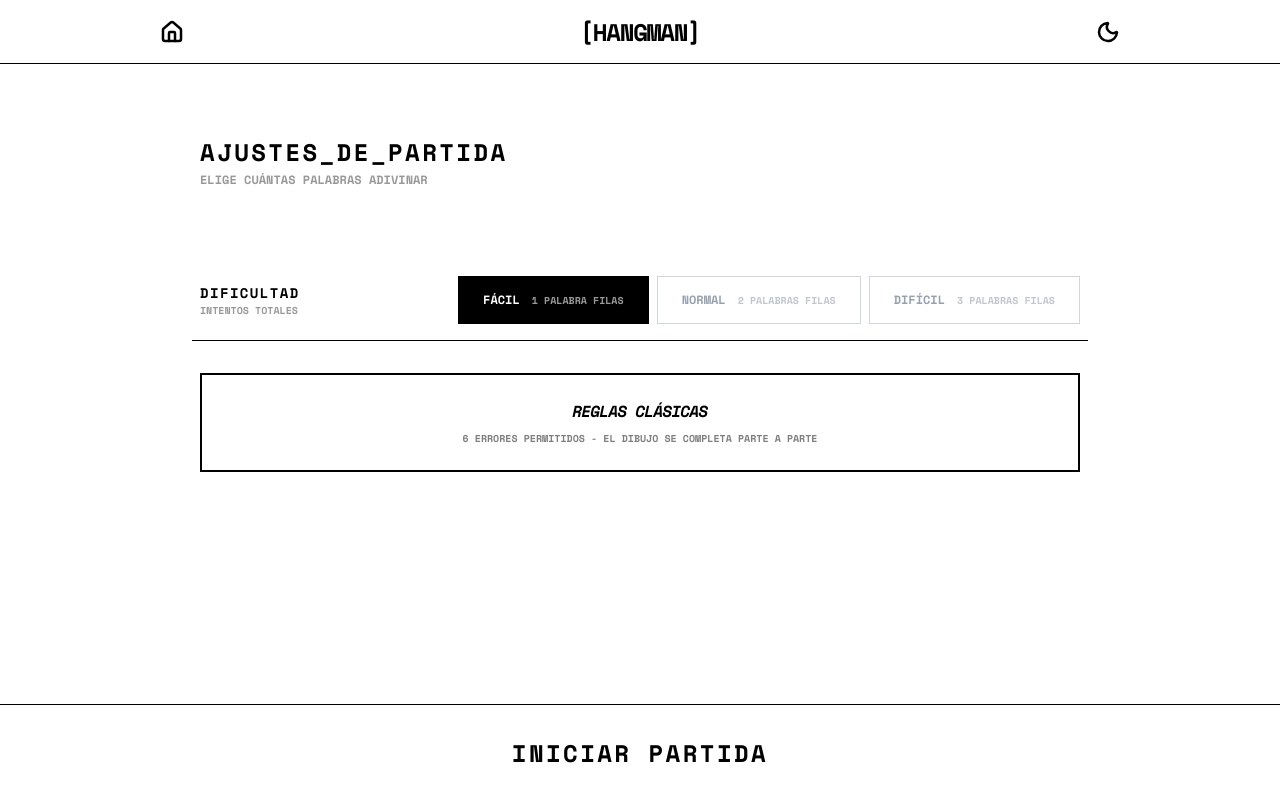
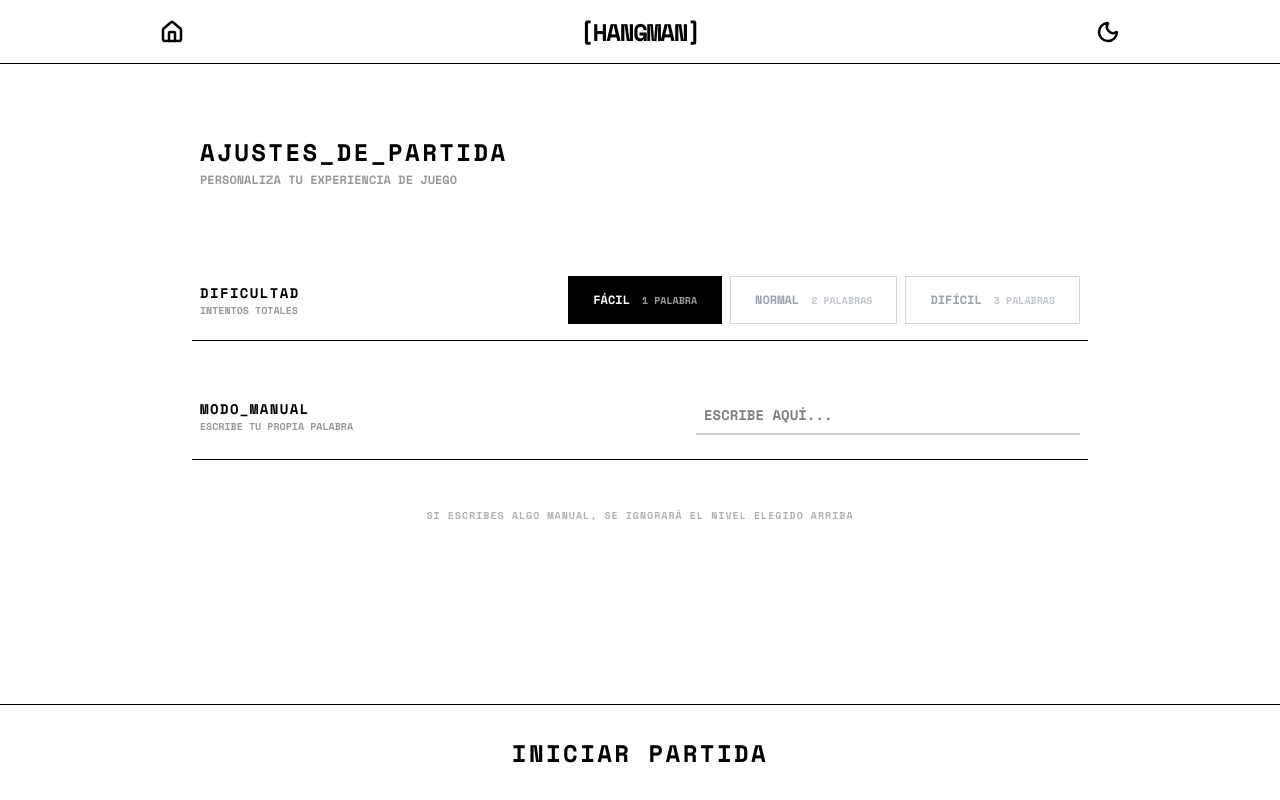
Before and after one commit to Adriel-M-A/text-games, a React (Vite) app: page /hangman in a window 1280 px wide. Built offline with nearby package versions, Linux system fonts and the light colour scheme.

Commit message:
Refactorización Hangman (Context API, Multijugador) y normalización visual de configuraciones

```diff
--- a/src/components/games/Wordle/DifficultySelector.jsx
+++ b/src/components/games/Wordle/DifficultySelector.jsx
@@ -1,4 +1,4 @@
-const DifficultySelector = ({ levels, currentLevel, onChange }) => {
+const DifficultySelector = ({ levels, currentLevel, onChange, unit = "FILAS" }) => {
   return (
     <div className="w-full flex items-center justify-between border-b border-black dark:border-white py-4 px-2 font-mono">
       <div className="flex flex-col">
@@ -18,7 +18,7 @@ const DifficultySelector = ({ levels, currentLevel, onChange }) => {
             `}
           >
             <span className="text-xs font-black uppercase whitespace-nowrap">{level.name}</span>
-            <span className="text-[10px] opacity-60 font-black whitespace-nowrap">{level.rows} FILAS</span>
+            <span className="text-[10px] opacity-60 font-black whitespace-nowrap">{level.rows} {unit}</span>
           </button>
         ))}
       </div>
--- /dev/null
+++ b/src/context/HangmanContext.jsx
@@ -0,0 +1,90 @@
+import React, { createContext, useContext, useState, useCallback, useMemo } from 'react';
+import { HANGMAN_DATA } from '../data/hangman_data';
+
+const HangmanContext = createContext();
+
+export const useHangmanContext = () => {
+  const context = useContext(HangmanContext);
+  if (!context) {
+    throw new Error('useHangmanContext debe usarse dentro de un HangmanProvider');
+  }
+  return context;
+};
+
+export const HangmanProvider = ({ children }) => {
+  const [gameState, setGameState] = useState('setup'); // 'setup', 'playing'
+  const [difficulty, setDifficulty] = useState('easy');
+  const [solution, setSolution] = useState('');
+  const [guessedLetters, setGuessedLetters] = useState([]);
+  const [mistakes, setMistakes] = useState(0);
+  const maxMistakes = 6;
+
+  const generatePhrase = useCallback((level) => {
+    const { articles, nouns, adjectives } = HANGMAN_DATA;
+    const getRand = (arr) => arr[Math.floor(Math.random() * arr.length)];
+
+    if (level === 'easy') return getRand(nouns);
+    if (level === 'normal') return `${getRand(nouns)} ${getRand(adjectives)}`;
+    if (level === 'hard') return `${getRand(articles)} ${getRand(nouns)} ${getRand(adjectives)}`;
+    return getRand(nouns);
+  }, []);
+
+  const startGame = useCallback((customWord = '') => {
+    const wordToUse = customWord.trim() ? customWord : generatePhrase(difficulty);
+    setSolution(wordToUse.toUpperCase());
+    setGuessedLetters([]);
+    setMistakes(0);
+    setGameState('playing');
+  }, [difficulty, generatePhrase]);
+
+  const resetGame = useCallback(() => {
+    const newSolution = generatePhrase(difficulty);
+    setSolution(newSolution.toUpperCase());
+    setGuessedLetters([]);
+    setMistakes(0);
+  }, [difficulty, generatePhrase]);
+
+  const guessLetter = useCallback((letter) => {
+    const upperLetter = letter.toUpperCase();
+    if (guessedLetters.includes(upperLetter)) return;
+
+    setGuessedLetters((prev) => [...prev, upperLetter]);
+
+    if (!solution.includes(upperLetter)) {
+      setMistakes((prev) => prev + 1);
+    }
+  }, [guessedLetters, solution]);
+
+  const isWinner = useMemo(() => {
+    if (!solution) return false;
+    const charArray = solution.split('').filter((char) => char !== ' ');
+    return charArray.every((letter) => guessedLetters.includes(letter));
+  }, [solution, guessedLetters]);
+
+  const isGameOver = useMemo(() => {
+    return mistakes >= maxMistakes || isWinner;
+  }, [mistakes, isWinner]);
+
+  const value = {
+    gameState,
+    setGameState,
+    difficulty,
+    setDifficulty,
+    solution,
+    setSolution,
+    guessedLetters,
+    mistakes,
+    maxMistakes,
+    startGame,
+    resetGame,
+    guessLetter,
+    isWinner,
+    isGameOver,
+  };
+
+  return (
+    <HangmanContext.Provider value={value}>
+      {children}
+    </HangmanContext.Provider>
+  );
+};
--- a/src/pages/games/Hangman/HangmanPage.jsx
+++ b/src/pages/games/Hangman/HangmanPage.jsx
@@ -1,125 +1,108 @@
-import { useState, useCallback, useEffect } from 'react'
-import GameLayout from '../../../layouts/GameLayout'
-import ConfigLayout from '../../../layouts/ConfigLayout'
-import useHangman from '../../../hooks/useHangman'
-import HangmanDrawing from '../../../components/games/Hangman/HangmanDrawing'
-import WordDisplay from '../../../components/games/Hangman/WordDisplay'
-import LetterKeyboard from '../../../components/games/Hangman/LetterKeyboard'
-import DifficultySelector from '../../../components/games/Wordle/DifficultySelector'
-import { WORDS_ES } from '../../../data/words_es'
-import { HANGMAN_DATA } from '../../../data/hangman_data'
+import { useEffect, useState } from 'react';
+import GameLayout from '../../../layouts/GameLayout';
+import ConfigLayout from '../../../layouts/ConfigLayout';
+import { useHangmanContext, HangmanProvider } from '../../../context/HangmanContext';
+import HangmanDrawing from '../../../components/games/Hangman/HangmanDrawing';
+import WordDisplay from '../../../components/games/Hangman/WordDisplay';
+import LetterKeyboard from '../../../components/games/Hangman/LetterKeyboard';
+import DifficultySelector from '../../../components/games/Wordle/DifficultySelector';
 
-const HangmanPage = () => {
-  const [gameState, setGameState] = useState('setup')
-  const [difficulty, setDifficulty] = useState('easy')
-  const [solution, setSolution] = useState('')
+const HangmanContent = () => {
+  const {
+    gameState,
+    setGameState,
+    difficulty,
+    setDifficulty,
+    solution,
+    guessedLetters,
+    mistakes,
+    startGame,
+    resetGame,
+    guessLetter,
+    isWinner,
+    isGameOver,
+  } = useHangmanContext();
+
+  const [customWord, setCustomWord] = useState('');
 
   const difficulties = [
-    { id: 'easy', name: 'Fácil', rows: 1 }, // 1 palabra
-    { id: 'normal', name: 'Normal', rows: 2 }, // 2 palabras
-    { id: 'hard', name: 'Difícil', rows: 3 } // 3 palabras
-  ]
+    { id: 'easy', name: 'Fácil', rows: '1 PALABRA' },
+    { id: 'normal', name: 'Normal', rows: '2 PALABRAS' },
+    { id: 'hard', name: 'Difícil', rows: '3 PALABRAS' },
+  ];
 
-  const {
-    guessedLetters,
-    mistakes,
-    isWinner,
-    isGameOver,
-    guessLetter,
-    resetGame
-  } = useHangman(solution)
-
-  const generatePhrase = useCallback((level) => {
-    const { articles, nouns, adjectives } = HANGMAN_DATA
-
-    // Pick random items
-    const getRand = (arr) => arr[Math.floor(Math.random() * arr.length)]
-
-    if (level === 'easy') {
-      return getRand(nouns)
-    }
-
-    if (level === 'normal') {
-      return `${getRand(nouns)} ${getRand(adjectives)}`
-    }
-
-    if (level === 'hard') {
-      return `${getRand(articles)} ${getRand(nouns)} ${getRand(adjectives)}`
-    }
-
-    return getRand(nouns)
-  }, [])
-
-  const startGame = useCallback(() => {
-    setSolution(generatePhrase(difficulty))
-    setGameState('playing')
-  }, [difficulty, generatePhrase])
-
-  const onReset = useCallback(() => {
-    const newSolution = generatePhrase(difficulty)
-    setSolution(newSolution)
-    resetGame()
-  }, [difficulty, generatePhrase, resetGame])
+  const handleStart = () => {
+    startGame(customWord);
+  };
 
   const goToSetup = () => {
-    setGameState('setup')
-    resetGame()
-  }
+    setGameState('setup');
+    setCustomWord('');
+  };
 
-  // Manejo de teclado físico
   useEffect(() => {
-    if (gameState !== 'playing' || isGameOver) return
+    if (gameState !== 'playing' || isGameOver) return;
 
     const handleKeyDown = (e) => {
-      const key = e.key.toUpperCase()
+      const key = e.key.toUpperCase();
       if (/^[A-ZÑ]$/.test(key)) {
-        guessLetter(key)
+        guessLetter(key);
       }
-    }
+    };
 
-    window.addEventListener('keydown', handleKeyDown)
-    return () => window.removeEventListener('keydown', handleKeyDown)
-  }, [gameState, isGameOver, guessLetter])
+    window.addEventListener('keydown', handleKeyDown);
+    return () => window.removeEventListener('keydown', handleKeyDown);
+  }, [gameState, isGameOver, guessLetter]);
 
   if (gameState === 'setup') {
     return (
-      <ConfigLayout
-        title="Hangman"
-        onStart={startGame}
-        startLabel="INICIAR PARTIDA"
-      >
+      <ConfigLayout title="Hangman" onStart={handleStart} startLabel="INICIAR PARTIDA">
         <div className="flex flex-col gap-8">
-          {/* Fila 1: Encabezado de Ajustes */}
           <div className="pt-8 pb-10 px-2 space-y-1">
-            <h2 className="text-2xl font-black uppercase tracking-widest">
-              AJUSTES_DE_PARTIDA
-            </h2>
-            <p className="text-xs font-bold uppercase opacity-40">Elige cuántas palabras adivinar</p>
+            <h2 className="text-2xl font-black uppercase tracking-widest">AJUSTES_DE_PARTIDA</h2>
+            <p className="text-xs font-bold uppercase opacity-40">Personaliza tu experiencia de juego</p>
           </div>
 
           {/* Fila 2: Dificultad */}
           <DifficultySelector
-            levels={difficulties.map(d => ({ ...d, rows: d.rows === 1 ? '1 PALABRA' : `${d.rows} PALABRAS` }))}
+            levels={difficulties}
             currentLevel={difficulty}
             onChange={setDifficulty}
+            unit=""
           />
 
-          <div className="px-2">
-            <div className="p-6 border-2 border-black dark:border-white text-center space-y-2">
-              <h3 className="font-black uppercase tracking-tighter italic">Reglas Clásicas</h3>
-              <p className="text-[10px] font-bold uppercase opacity-50">6 errores permitidos - El dibujo se completa parte a parte</p>
+          {/* Fila 3: Palabra Personalizada */}
+          <div className="w-full flex flex-col sm:flex-row sm:items-center justify-between border-b border-black dark:border-white py-6 px-2 font-mono gap-4">
+            <div className="flex flex-col">
+              <span className="text-sm font-bold uppercase tracking-widest">Modo_Manual</span>
+              <span className="text-[10px] opacity-40 uppercase font-black">Escribe tu propia palabra</span>
             </div>
+            <div className="flex-1 max-w-sm w-full">
+              <input
+                id="custom-word"
+                type="text"
+                value={customWord}
+                onChange={(e) => setCustomWord(e.target.value)}
+                placeholder="ESCRIBE AQUÍ..."
+                className="w-full bg-transparent border-b-2 border-black/20 dark:border-white/20 p-2 text-sm font-black uppercase outline-none focus:border-black dark:focus:border-white transition-colors"
+                autoComplete="off"
+              />
+            </div>
+          </div>
+
+          <div className="px-2 pt-4">
+             <p className="text-[10px] font-bold uppercase opacity-30 text-center tracking-widest">
+               Si escribes algo manual, se ignorará el nivel elegido arriba
+             </p>
           </div>
         </div>
       </ConfigLayout>
-    )
+    );
   }
 
   return (
-    <GameLayout title="Hangman" onReset={onReset} onSettings={goToSetup}>
+    <GameLayout title="Hangman" onReset={resetGame} onSettings={goToSetup}>
       <div className="flex-1 w-full max-w-5xl mx-auto flex flex-col items-center justify-between py-6 gap-8 animate-in fade-in duration-700 overflow-auto">
-
-        {/* Parte Superior: Dibujo y Palabra */}
         <div className="flex flex-col items-center gap-10 w-full shrink-0">
           <HangmanDrawing numberOfMistakes={mistakes} />
           <WordDisplay
@@ -129,7 +112,6 @@ const HangmanPage = () => {
           />
         </div>
 
-        {/* Parte Inferior: Teclado */}
         <div className="flex flex-col items-center gap-6 w-full shrink-0 pb-4">
           <LetterKeyboard
             word={solution}
@@ -139,7 +121,6 @@ const HangmanPage = () => {
           />
         </div>
 
-        {/* Modales de resultado (Simplificado para el flujo) */}
         {isGameOver && (
           <div className="fixed inset-0 flex items-center justify-center bg-white/40 dark:bg-black/40 backdrop-blur-[1px] animate-in zoom-in duration-300 z-50 p-4">
             <div className="bg-white dark:bg-black p-8 border-4 border-black dark:border-white text-center shadow-[12px_12px_0px_0px_rgba(0,0,0,1)] dark:shadow-[12px_12px_0px_0px_rgba(255,255,255,1)] max-w-sm w-full">
@@ -151,10 +132,10 @@ const HangmanPage = () => {
               </p>
               <div className="flex flex-col gap-3">
                 <button
-                  onClick={onReset}
+                  onClick={resetGame}
                   className="w-full px-6 py-3 bg-black dark:bg-white text-white dark:text-black font-black uppercase transition-all active:scale-95"
                 >
-                  OTRA PALABRA
+                  OTRA PARTIDA
                 </button>
                 <button
                   onClick={goToSetup}
@@ -168,7 +149,15 @@ const HangmanPage = () => {
         )}
       </div>
     </GameLayout>
-  )
-}
+  );
+};
 
-export default HangmanPage
+const HangmanPage = () => {
+  return (
+    <HangmanProvider>
+      <HangmanContent />
+    </HangmanProvider>
+  );
+};
+
+export default HangmanPage;
```
Also changed, not shown: src/pages/games/ChronoGuessr/ChronoPage.jsx (+9 -4 lines).
